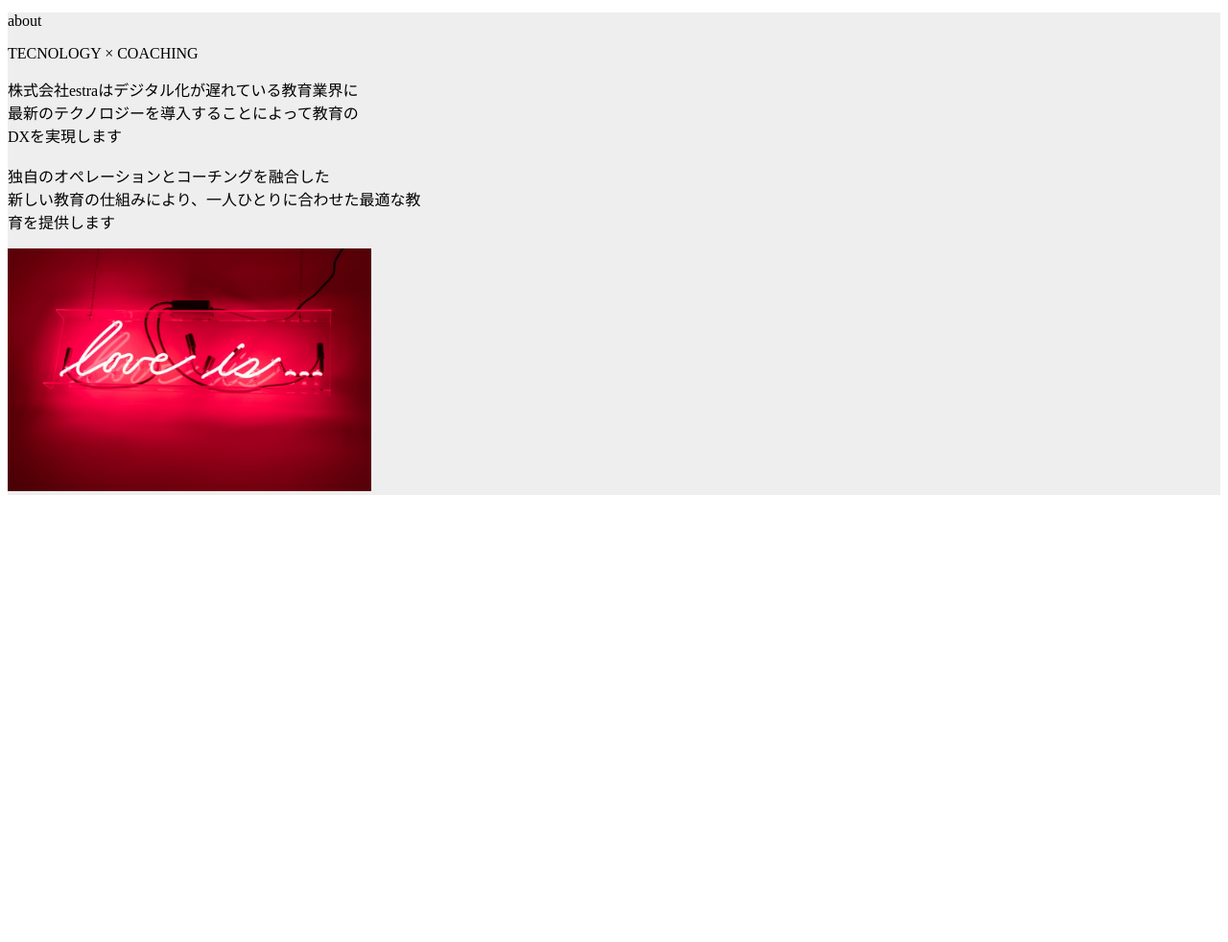
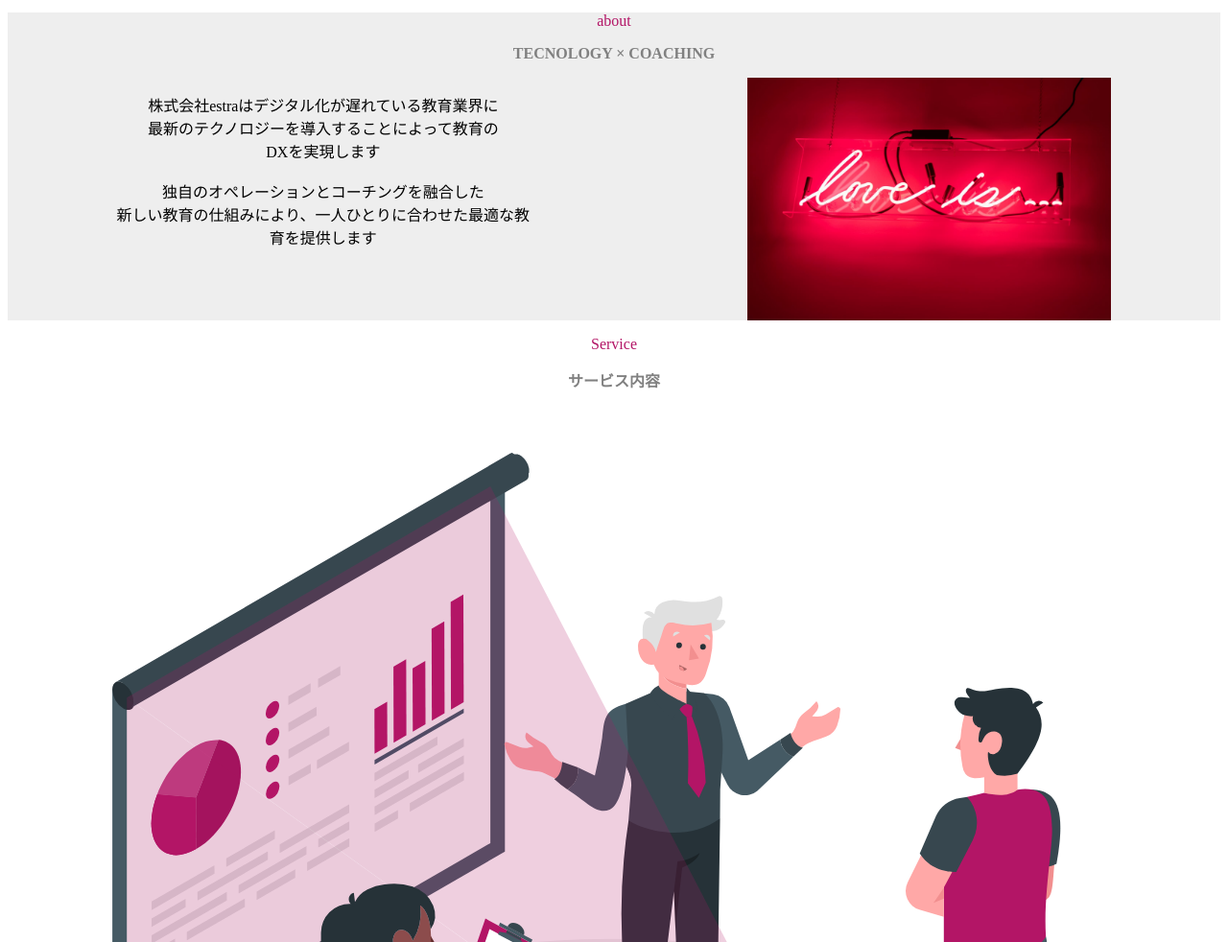
Before and after one commit to PW-kazu/20220520_shimizu, a plain HTML site: page index.html in a window 1280 px wide. Shown: the part 883-1865 px from the top of the page at 96% size. Before the commit the page ends 1407 px from the top, so only its background shows below. Drawn offline with Linux system fonts and the light colour scheme; a web font is replaced by a local one.

Commit message:
修正内容

```diff
--- a/css/style.css
+++ b/css/style.css
@@ -132,21 +132,48 @@ dt {
   background-color: #EEEEEE;
 }
 
-.text5 {
+p {
   text-align: center;
 }
 
-.text6 {
-  text-align: center;
-}
 
 .flex1 {
   display: flex;
   justify-content: space-around;
-
 }
 
 .img-about {
   width: 30%;
   height: 20%;
 }
+
+.span3 {
+  color: #b31566;
+  font-weight: lighter;
+}
+
+.span4 {
+  color: #808080;
+  font-weight: bolder;
+}
+
+.glid1__parent {
+  display: grid;
+  grid-template-rows: 1fr 1fr ;
+  grid-template-columns: 400px 400px;
+}
+
+.box1 {
+  grid-column: 1;
+  grid-row: 1/2;
+}
+
+.box2 {
+  grid-column: 1/2;
+  grid-row: 1/2;
+}
+
+.box3 {
+  grid-column: 1/2;
+  grid-row: 1/2;
+}
--- a/index.html
+++ b/index.html
@@ -43,8 +43,10 @@
         </div>
     </section>
     <section class="section2">
-      <p class="text3"><span class="span1">News</span></p>
-      <p class="text4">新着情報</p>
+      <div>
+        <p class="text3"><span class="span1">News</span></p>
+        <p class="text4">新着情報</p>
+      </div>
       <ul class="news__lists">
         <li class="news__list">2021/01/01 <a href="" class="news">ニュース</a>COACHTECHのサービスが開始されました</li>
         <li class="news__list">2021/01/01 <a href="" class="news">ニュース</a>COACHTECHのサービスが開始されました</li>
@@ -55,13 +57,22 @@
 
     </section>
     <section class="section3">
-      <p clas="text5">about</p>
-      <p clas="text6">TECNOLOGY × COACHING</p>
-      <div class="felx1">
+      <p clas="text5"><span class="span3">about</span></p>
+      <p><span class="span4">TECNOLOGY × COACHING</span></p>
+      <div class="flex1">
        <p>株式会社estraはデジタル化が遅れている教育業界に<br>最新のテクノロジーを導入することによって教育の<br>DXを実現します<br><br>独自のオぺレーションとコーチングを融合した<br>新しい教育の仕組みにより、一人ひとりに合わせた最適な教<br>育を提供します</p>
-      <img src="./img/about.jpg" class="img-about">
+       <img src="./img/about.jpg" class="img-about">
+      </div>
+    </section>
+    <section>
+      <p clas="text5"><span class="span3">Service</span></p>
+      <p><span class="span4">サービス内容</span></p>
+      <div class="grid1">
+        <div class="box1"><img src="./img/service__first.svg" alt=""><p>サンプルテキストがここに入ります。サンプルテキストがここに入ります。サンプルテキストがここに入ります。</p></div>
+        <div class="box2"><img src="./img/service__first.svg" alt=""><p>サンプルテキストがここに入ります。サンプルテキストがここに入ります。サンプルテキストがここに入ります。</p></div>
+        <div class="box3"><img src="./img/service__first.svg" alt=""><p>サンプルテキストがここに入ります。サンプルテキストがここに入ります。サンプルテキストがここに入ります。</p></div>
+      </div>
 
-      </div>
     </section>
   </main>
 </body>
```
